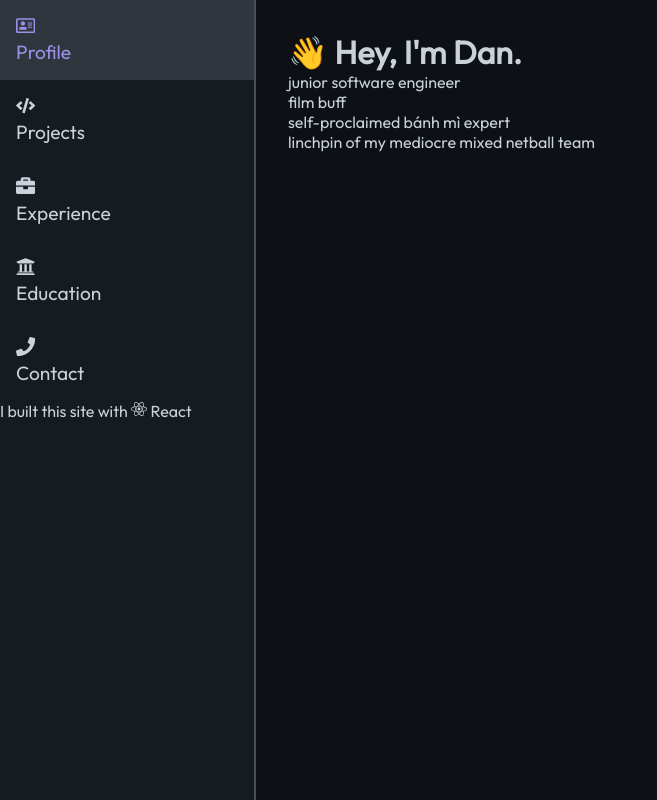
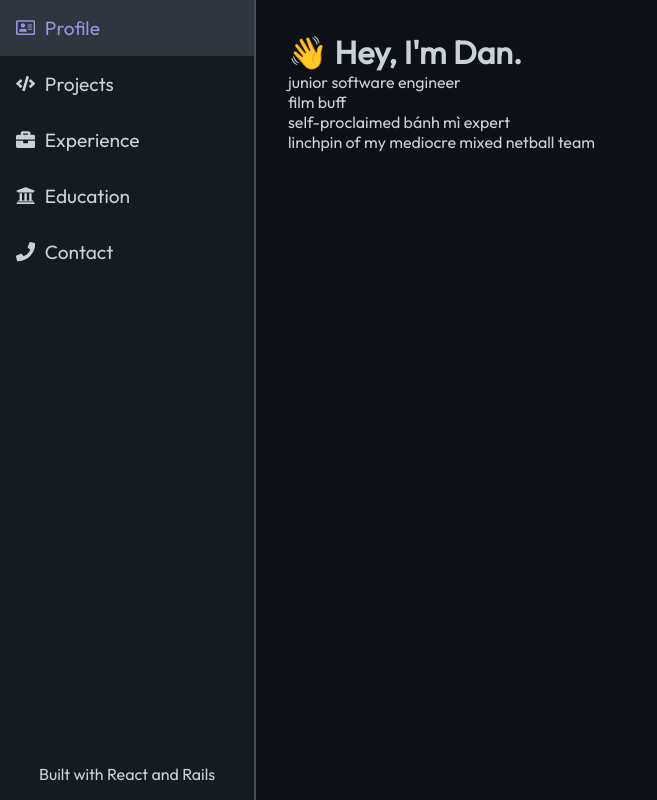
Before and after one commit to mmauthoor/portfolio, a React (Create React App) app: page / in a window 1280 px wide. Shown: the whole page, without its empty margins (0-657 px from the left). Built offline with nearby package versions, Linux system fonts and the light colour scheme.

Commit message:
Tweak NavBar styling for web

```diff
--- a/src/components/NavBar.css
+++ b/src/components/NavBar.css
@@ -25,8 +25,10 @@ nav {
 @media only screen and (min-width: 761px) {
   nav {
     border-right: 2px solid #484F58;
+    display: flex;
     flex-direction: column;
     min-height: 100vh;
+    padding-bottom: 1rem;
     width: 16rem;
   }
 
@@ -37,4 +39,8 @@ nav {
   .divider {
     flex-grow: 1;
   }
+
+  .info {
+    text-align: center;
+  }
 }
--- a/src/components/NavBar.js
+++ b/src/components/NavBar.js
@@ -39,7 +39,7 @@ const NavBar = () => {
     <nav>
       { tabs.map(renderTab) }
       <div className='divider web' />
-      <p className='info web'>I built this site with <FaReact /> React</p>
+      <p className='info web'>Built with React and Rails</p>
     </nav>
   );
 };
--- a/src/components/NavTab.css
+++ b/src/components/NavTab.css
@@ -32,7 +32,7 @@
 /* Web or other */
 @media only screen and (min-width: 761px) {
   a {
-    display: block;
+    display: flex;
     font-size: 1.2rem;
     padding: 1rem;
     text-decoration: none;
@@ -47,6 +47,10 @@
   }
 
   .icon {
-    margin-right: 0.5rem;
+    margin: auto 0.1rem auto 0;
+  }
+
+  .label {
+    padding-left: 0.5rem;
   }
 }
--- a/src/index.css
+++ b/src/index.css
@@ -3,7 +3,7 @@
 * {
   box-sizing: border-box;
   margin: 0;
-  transition: 0.15s all;
+  transition: all 0.15s;
 }
 
 body {
```
